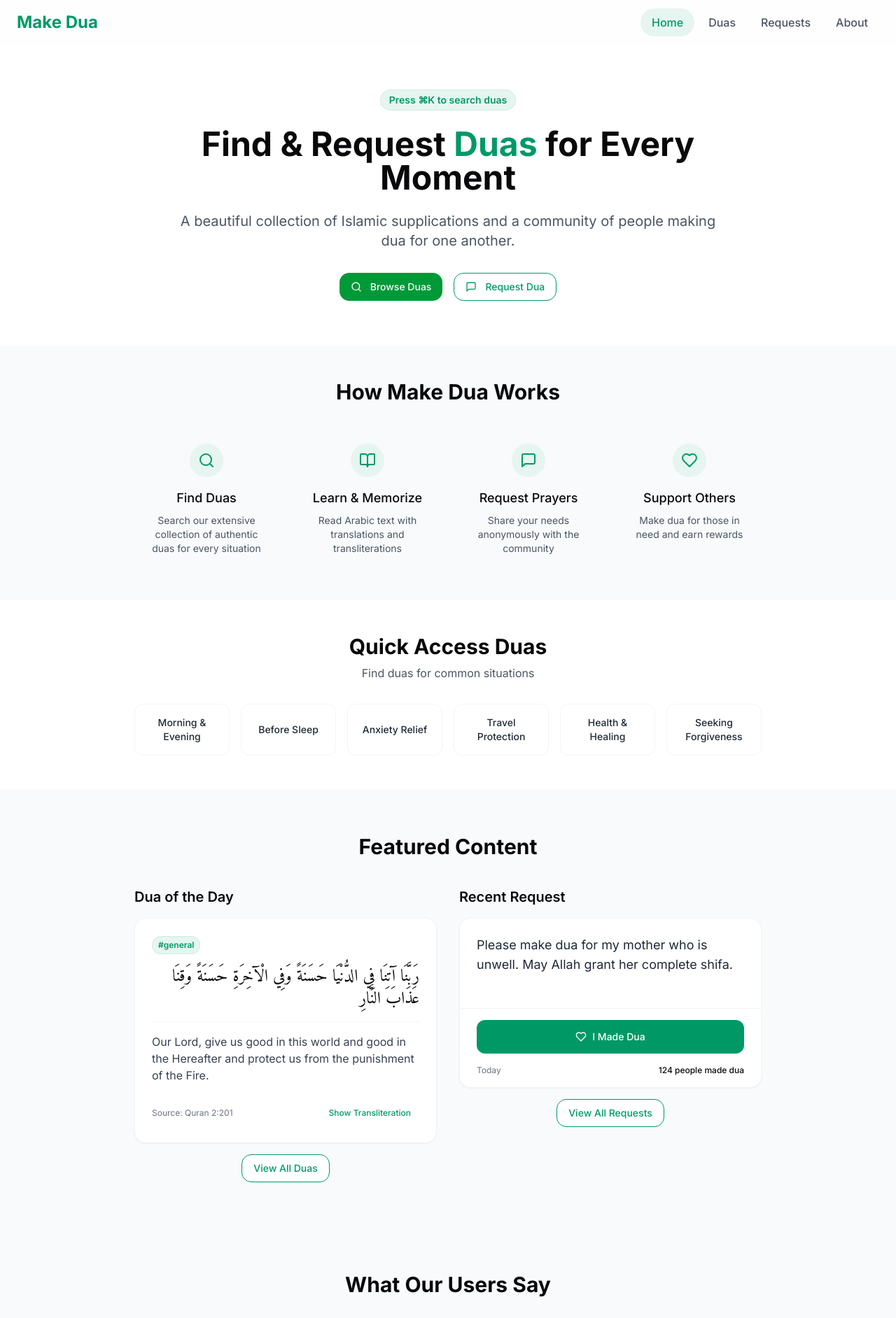
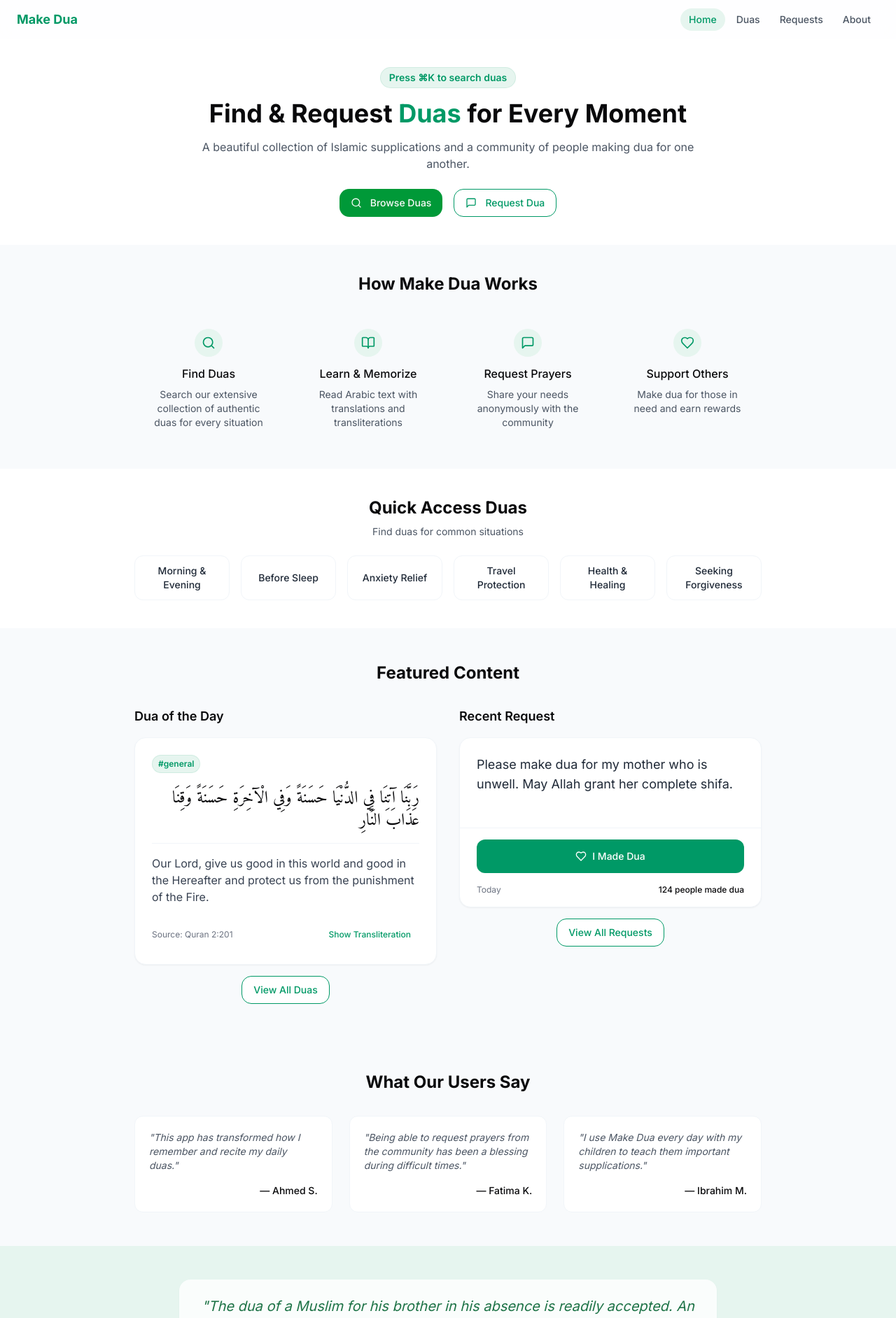
Before and after one commit to tunahanbr/dua-connect-community, a React (Vite) app: page / in a window 1280 px wide. Shown: the top 1884 px of the page at 70% size. Built offline with nearby package versions, Linux system fonts and the light colour scheme.

Commit message:
Fix: UI and bug fixes
- Reduced the size of the navigation and hero section elements for better aesthetics.
- Fixed the spotlight search overlay and white line issues.
- Implemented a loading animation for the request page.

```diff
--- a/src/components/dua/DuaCard.tsx
+++ b/src/components/dua/DuaCard.tsx
@@ -26,15 +26,13 @@ const DuaCard = ({
   return (
     <Card className="border border-slate-100 hover:border-slate-200 bg-white transition-all animate-fade-up" id={`dua-${id}`}>
       <CardHeader className="pb-0 flex items-start">
-        <div className="inline-block">
-          <Badge variant="outline" className="text-islamic-green bg-islamic-light border-islamic-green/10 px-2 py-1 mb-2">
-            #{category}
-          </Badge>
-        </div>
+        <Badge variant="outline" className="text-islamic-green bg-islamic-light border-islamic-green/10 px-2 py-1 mb-2 inline-flex">
+          #{category}
+        </Badge>
       </CardHeader>
 
-      <CardContent className="space-y-4">
-        <p className="arabic-text text-2xl mb-4 mt-2">
+      <CardContent className="space-y-4 pt-3">
+        <p className="arabic-text text-2xl mb-4">
           {arabicText}
         </p>
 
--- a/src/components/layout/Footer.tsx
+++ b/src/components/layout/Footer.tsx
@@ -3,14 +3,14 @@ import { Link } from "react-router-dom";
 
 const Footer = () => {
   return (
-    <footer className="bg-white py-4 border-t border-slate-100">
+    <footer className="bg-white py-3 border-t border-slate-100">
       <div className="container mx-auto px-4">
         <div className="flex justify-between items-center">
           <p className="text-xs text-gray-500">
             © {new Date().getFullYear()} Make Dua
           </p>
 
-          <div className="flex gap-4">
+          <div className="flex gap-3">
             <Link to="/duas" className="text-xs text-gray-500 hover:text-islamic-green">
               Duas
             </Link>
--- a/src/components/layout/Navbar.tsx
+++ b/src/components/layout/Navbar.tsx
@@ -41,25 +41,25 @@ const Navbar = () => {
     <>
       <header className="sticky top-0 z-50 w-full bg-white/80 backdrop-blur-md">
         <div className="container mx-auto px-4 md:px-6">
-          <div className="flex items-center justify-between h-16">
+          <div className="flex items-center justify-between h-14">
             <div className="flex items-center">
               <Link to="/" className="flex items-center">
-                <span className="text-2xl font-bold text-islamic-green">Make Dua</span>
+                <span className="text-lg font-bold text-islamic-green">Make Dua</span>
               </Link>
             </div>
 
             {/* Desktop Navigation */}
             <div className="hidden md:flex items-center gap-1">
-              <Link to="/" className={`px-4 py-2 rounded-full font-medium transition-colors ${isActive('/') ? 'bg-islamic-light text-islamic-green' : 'text-gray-600 hover:bg-slate-50'}`}>
+              <Link to="/" className={`px-3 py-1.5 rounded-full text-sm font-medium transition-colors ${isActive('/') ? 'bg-islamic-light text-islamic-green' : 'text-gray-600 hover:bg-slate-50'}`}>
                 Home
               </Link>
-              <Link to="/duas" className={`px-4 py-2 rounded-full font-medium transition-colors ${isActive('/duas') ? 'bg-islamic-light text-islamic-green' : 'text-gray-600 hover:bg-slate-50'}`}>
+              <Link to="/duas" className={`px-3 py-1.5 rounded-full text-sm font-medium transition-colors ${isActive('/duas') ? 'bg-islamic-light text-islamic-green' : 'text-gray-600 hover:bg-slate-50'}`}>
                 Duas
               </Link>
-              <Link to="/requests" className={`px-4 py-2 rounded-full font-medium transition-colors ${isActive('/requests') ? 'bg-islamic-light text-islamic-green' : 'text-gray-600 hover:bg-slate-50'}`}>
+              <Link to="/requests" className={`px-3 py-1.5 rounded-full text-sm font-medium transition-colors ${isActive('/requests') ? 'bg-islamic-light text-islamic-green' : 'text-gray-600 hover:bg-slate-50'}`}>
                 Requests
               </Link>
-              <Link to="/about" className={`px-4 py-2 rounded-full font-medium transition-colors ${isActive('/about') ? 'bg-islamic-light text-islamic-green' : 'text-gray-600 hover:bg-slate-50'}`}>
+              <Link to="/about" className={`px-3 py-1.5 rounded-full text-sm font-medium transition-colors ${isActive('/about') ? 'bg-islamic-light text-islamic-green' : 'text-gray-600 hover:bg-slate-50'}`}>
                 About
               </Link>
             </div>
@@ -72,7 +72,7 @@ const Navbar = () => {
                 onClick={toggleMenu}
                 aria-label="Menu"
               >
-                {isMenuOpen ? <X size={20} /> : <Menu size={20} />}
+                {isMenuOpen ? <X size={18} /> : <Menu size={18} />}
               </Button>
             </div>
           </div>
@@ -84,28 +84,28 @@ const Navbar = () => {
             <div className="container mx-auto px-4 py-2 space-y-1">
               <Link
                 to="/"
-                className={`block py-2 px-4 rounded-full ${isActive('/') ? 'bg-islamic-light text-islamic-green' : 'hover:bg-slate-50'}`}
+                className={`block py-2 px-3 rounded-full text-sm ${isActive('/') ? 'bg-islamic-light text-islamic-green' : 'hover:bg-slate-50'}`}
                 onClick={toggleMenu}
               >
                 Home
               </Link>
               <Link
                 to="/duas"
-                className={`block py-2 px-4 rounded-full ${isActive('/duas') ? 'bg-islamic-light text-islamic-green' : 'hover:bg-slate-50'}`}
+                className={`block py-2 px-3 rounded-full text-sm ${isActive('/duas') ? 'bg-islamic-light text-islamic-green' : 'hover:bg-slate-50'}`}
                 onClick={toggleMenu}
               >
                 Duas
               </Link>
               <Link
                 to="/requests"
-                className={`block py-2 px-4 rounded-full ${isActive('/requests') ? 'bg-islamic-light text-islamic-green' : 'hover:bg-slate-50'}`}
+                className={`block py-2 px-3 rounded-full text-sm ${isActive('/requests') ? 'bg-islamic-light text-islamic-green' : 'hover:bg-slate-50'}`}
                 onClick={toggleMenu}
               >
                 Requests
               </Link>
               <Link
                 to="/about"
-                className={`block py-2 px-4 rounded-full ${isActive('/about') ? 'bg-islamic-light text-islamic-green' : 'hover:bg-slate-50'}`}
+                className={`block py-2 px-3 rounded-full text-sm ${isActive('/requests') ? 'bg-islamic-light text-islamic-green' : 'hover:bg-slate-50'}`}
                 onClick={toggleMenu}
               >
                 About
--- a/src/components/search/SpotlightSearch.tsx
+++ b/src/components/search/SpotlightSearch.tsx
@@ -45,8 +45,9 @@ const SpotlightSearch = ({ open, onOpenChange, items = defaultItems }: Spotlight
   useEffect(() => {
     if (open) {
       setSearchTerm('');
+      setSearchResults(items.slice(0, 5)); // Show first 5 items when opening
     }
-  }, [open]);
+  }, [open, items]);
 
   // Handle search
   useEffect(() => {
@@ -70,6 +71,9 @@ const SpotlightSearch = ({ open, onOpenChange, items = defaultItems }: Spotlight
     navigate(`/duas?search=${encodeURIComponent(searchTerm)}`);
     onOpenChange(false);
   };
+
+  // Only render the dialog if open state is true
+  if (!open) return null;
 
   return (
     <CommandDialog open={open} onOpenChange={onOpenChange}>
--- a/src/pages/Index.tsx
+++ b/src/pages/Index.tsx
@@ -45,10 +45,10 @@ const testimonials = [
 
 const FeatureItem = ({ icon, title, description }: { icon: React.ReactNode, title: string, description: string }) => (
   <div className="flex flex-col items-center text-center p-4 transition-all duration-300 hover:translate-y-[-5px]">
-    <div className="w-12 h-12 rounded-full bg-islamic-light flex items-center justify-center mb-4 text-islamic-green">
+    <div className="w-10 h-10 rounded-full bg-islamic-light flex items-center justify-center mb-3 text-islamic-green">
       {icon}
     </div>
-    <h3 className="text-lg font-medium mb-2">{title}</h3>
+    <h3 className="text-base font-medium mb-2">{title}</h3>
     <p className="text-gray-600 text-sm">{description}</p>
   </div>
 );
@@ -93,30 +93,30 @@ const Index = () => {
 
       <main className="flex-grow">
         {/* Hero Section */}
-        <section className="bg-white py-16 relative overflow-hidden">
+        <section className="bg-white py-10 relative overflow-hidden">
           <div className="container mx-auto px-4 md:px-6 relative z-10">
             <div className="max-w-3xl mx-auto text-center">
-              <div className="mb-6 inline-block">
+              <div className="mb-4 inline-block">
                 <Badge variant="outline" className="text-islamic-green bg-islamic-light border-islamic-green/10 px-3 py-1 text-sm animate-fade-up">
                   Press ⌘K to search duas
                 </Badge>
               </div>
-              <h1 className="text-4xl md:text-5xl font-bold mb-6 animate-fade-up" style={{animationDelay: '0.1s'}}>
+              <h1 className="text-3xl md:text-4xl font-bold mb-4 animate-fade-up" style={{animationDelay: '0.1s'}}>
                 Find & Request <span className="text-islamic-green">Duas</span> for Every Moment
               </h1>
-              <p className="text-xl text-gray-600 mb-8 animate-fade-up" style={{animationDelay: '0.2s'}}>
+              <p className="text-base text-gray-600 mb-6 animate-fade-up" style={{animationDelay: '0.2s'}}>
                 A beautiful collection of Islamic supplications and a community of people making dua for one another.
               </p>
               <div className="flex flex-col sm:flex-row gap-4 justify-center animate-fade-up" style={{animationDelay: '0.3s'}}>
                 <Link to="/duas">
                   <Button className="btn-primary w-full sm:w-auto transition-all hover:scale-105 duration-300">
-                    <Search size={18} className="mr-1" />
+                    <Search size={16} className="mr-1" />
                     Browse Duas
                   </Button>
                 </Link>
                 <Link to="/requests">
                   <Button variant="outline" className="border-islamic-green text-islamic-green hover:bg-islamic-light w-full sm:w-auto transition-all hover:scale-105 duration-300">
-                    <MessageSquare size={18} className="mr-1" />
+                    <MessageSquare size={16} className="mr-1" />
                     Request Dua
                   </Button>
                 </Link>
@@ -126,29 +126,29 @@ const Index = () => {
         </section>
 
         {/* Features Section */}
-        <section className="py-12 bg-slate-50">
+        <section className="py-10 bg-slate-50">
           <div className="container mx-auto px-4 md:px-6">
-            <div className="text-center mb-10 animate-fade-up">
-              <h2 className="text-2xl md:text-3xl font-bold">How Make Dua Works</h2>
+            <div className="text-center mb-8 animate-fade-up">
+              <h2 className="text-xl md:text-2xl font-bold">How Make Dua Works</h2>
             </div>
-            <div className="grid grid-cols-1 md:grid-cols-4 gap-6 max-w-4xl mx-auto">
+            <div className="grid grid-cols-2 md:grid-cols-4 gap-4 max-w-4xl mx-auto">
               <FeatureItem
-                icon={<Search size={24} />}
+                icon={<Search size={20} />}
                 title="Find Duas"
                 description="Search our extensive collection of authentic duas for every situation"
               />
               <FeatureItem
-                icon={<BookOpen size={24} />}
+                icon={<BookOpen size={20} />}
                 title="Learn & Memorize"
                 description="Read Arabic text with translations and transliterations"
               />
               <FeatureItem
-                icon={<MessageSquare size={24} />}
+                icon={<MessageSquare size={20} />}
                 title="Request Prayers"
                 description="Share your needs anonymously with the community"
               />
               <FeatureItem
-                icon={<Heart size={24} />}
+                icon={<Heart size={20} />}
                 title="Support Others"
                 description="Make dua for those in need and earn rewards"
               />
@@ -157,16 +157,16 @@ const Index = () => {
         </section>
 
         {/* Quick Links Section */}
-        <section className="py-12 bg-white">
+        <section className="py-10 bg-white">
           <div className="container mx-auto px-4 md:px-6">
-            <div className="text-center mb-8 animate-fade-up">
-              <h2 className="text-2xl md:text-3xl font-bold">Quick Access Duas</h2>
-              <p className="text-gray-600 mt-2">Find duas for common situations</p>
+            <div className="text-center mb-6 animate-fade-up">
+              <h2 className="text-xl md:text-2xl font-bold">Quick Access Duas</h2>
+              <p className="text-gray-600 mt-2 text-sm">Find duas for common situations</p>
             </div>
             <div className="grid grid-cols-2 md:grid-cols-3 lg:grid-cols-6 gap-4 max-w-4xl mx-auto">
               {quickLinks.map((link, index) => (
                 <Link to={`/duas?category=${link.category}`} key={index} className="animate-fade-up" style={{animationDelay: `${index * 0.1}s`}}>
-                  <div className="bg-white border border-slate-100 hover:border-islamic-green/20 hover:bg-islamic-light/30 p-4 rounded-xl text-center transition-all duration-300 h-full flex items-center justify-center">
+                  <div className="bg-white border border-slate-100 hover:border-islamic-green/20 hover:bg-islamic-light/30 p-4 rounded-xl text-center transition-all duration-300 h-16 flex items-center justify-center">
                     <p className="text-sm font-medium text-gray-800">{link.title}</p>
                   </div>
                 </Link>
@@ -176,18 +176,18 @@ const Index = () => {
         </section>
 
         {/* Featured Content */}
-        <section className="py-16 container mx-auto px-4 md:px-6">
-          <div className="text-center mb-10 animate-fade-up">
-            <h2 className="text-2xl md:text-3xl font-bold">Featured Content</h2>
+        <section className="py-12 container mx-auto px-4 md:px-6">
+          <div className="text-center mb-8 animate-fade-up">
+            <h2 className="text-xl md:text-2xl font-bold">Featured Content</h2>
           </div>
           <div className="grid grid-cols-1 md:grid-cols-2 gap-8 max-w-4xl mx-auto">
             {/* Featured Dua */}
             <div className="space-y-4 animate-fade-up">
-              <h3 className="text-xl font-semibold">Dua of the Day</h3>
+              <h3 className="text-lg font-semibold">Dua of the Day</h3>
               <DuaCard {...featuredDua} />
-              <div className="flex justify-center mt-6">
+              <div className="flex justify-center mt-4">
                 <Link to="/duas">
-                  <Button variant="outline" className="border-islamic-green text-islamic-green hover:bg-islamic-light transition-all hover:scale-105 duration-300">
+                  <Button variant="outline" className="border-islamic-green text-islamic-green hover:bg-islamic-light transition-all hover:scale-105 duration-300 text-sm">
                     View All Duas
                   </Button>
                 </Link>
@@ -196,11 +196,11 @@ const Index = () => {
 
             {/* Featured Request */}
             <div className="space-y-4 animate-fade-up" style={{animationDelay: '0.2s'}}>
-              <h3 className="text-xl font-semibold">Recent Request</h3>
+              <h3 className="text-lg font-semibold">Recent Request</h3>
               <DuaRequestCard {...featuredRequest} />
-              <div className="flex justify-center mt-6">
+              <div className="flex justify-center mt-4">
                 <Link to="/requests">
-                  <Button variant="outline" className="border-islamic-green text-islamic-green hover:bg-islamic-light transition-all hover:scale-105 duration-300">
+                  <Button variant="outline" className="border-islamic-green text-islamic-green hover:bg-islamic-light transition-all hover:scale-105 duration-300 text-sm">
                     View All Requests
                   </Button>
                 </Link>
@@ -210,19 +210,19 @@ const Index = () => {
         </section>
 
         {/* Testimonials Section */}
-        <section className="py-16 bg-slate-50">
+        <section className="py-12 bg-slate-50">
           <div className="container mx-auto px-4 md:px-6">
-            <div className="text-center mb-10 animate-fade-up">
-              <h2 className="text-2xl md:text-3xl font-bold">What Our Users Say</h2>
+            <div className="text-center mb-8 animate-fade-up">
+              <h2 className="text-xl md:text-2xl font-bold">What Our Users Say</h2>
             </div>
             <div className="grid grid-cols-1 md:grid-cols-3 gap-6 max-w-4xl mx-auto">
               {testimonials.map((testimonial, index) => (
                 <div
                   key={index}
-                  className="bg-white p-6 rounded-xl border border-slate-100 animate-fade-up"
+                  className="bg-white p-5 rounded-xl border border-slate-100 animate-fade-up"
                   style={{animationDelay: `${index * 0.15}s`}}
                 >
-                  <p className="text-gray-600 italic mb-4">"{testimonial.text}"</p>
+                  <p className="text-gray-600 italic mb-4 text-sm">"{testimonial.text}"</p>
                   <p className="text-sm font-medium text-right">— {testimonial.author}</p>
                 </div>
               ))}
@@ -231,11 +231,11 @@ const Index = () => {
         </section>
 
         {/* Quote Section */}
-        <section className="bg-islamic-light py-16">
+        <section className="bg-islamic-light py-12">
           <div className="container mx-auto px-4 md:px-6">
             <Card className="max-w-3xl mx-auto border-none bg-white/80 backdrop-blur animate-fade-up">
               <CardContent className="pt-6 pb-6 text-center">
-                <p className="text-xl md:text-2xl italic text-islamic-dark mb-6">
+                <p className="text-lg md:text-xl italic text-islamic-dark mb-4">
                   "The dua of a Muslim for his brother in his absence is readily accepted. An angel is appointed to his side. Whenever he makes a beneficial dua for his brother the appointed angel says, 'Ameen, and the same for you.'"
                 </p>
                 <p className="text-sm text-islamic-green font-medium">
@@ -251,10 +251,10 @@ const Index = () => {
       {scrollPosition > 300 && (
         <button
           onClick={scrollToTop}
-          className="fixed bottom-8 right-8 bg-islamic-green text-white p-3 rounded-full shadow-lg hover:bg-islamic-dark transition-all z-50 animate-fade-up"
+          className="fixed bottom-8 right-8 bg-islamic-green text-white p-2.5 rounded-full shadow-lg hover:bg-islamic-dark transition-all z-50 animate-fade-up"
           aria-label="Back to top"
         >
-          <ArrowUp size={20} />
+          <ArrowUp size={18} />
         </button>
       )}
 
```
Also changed, not shown: src/pages/DuaRequests.tsx (+13 -13 lines).
